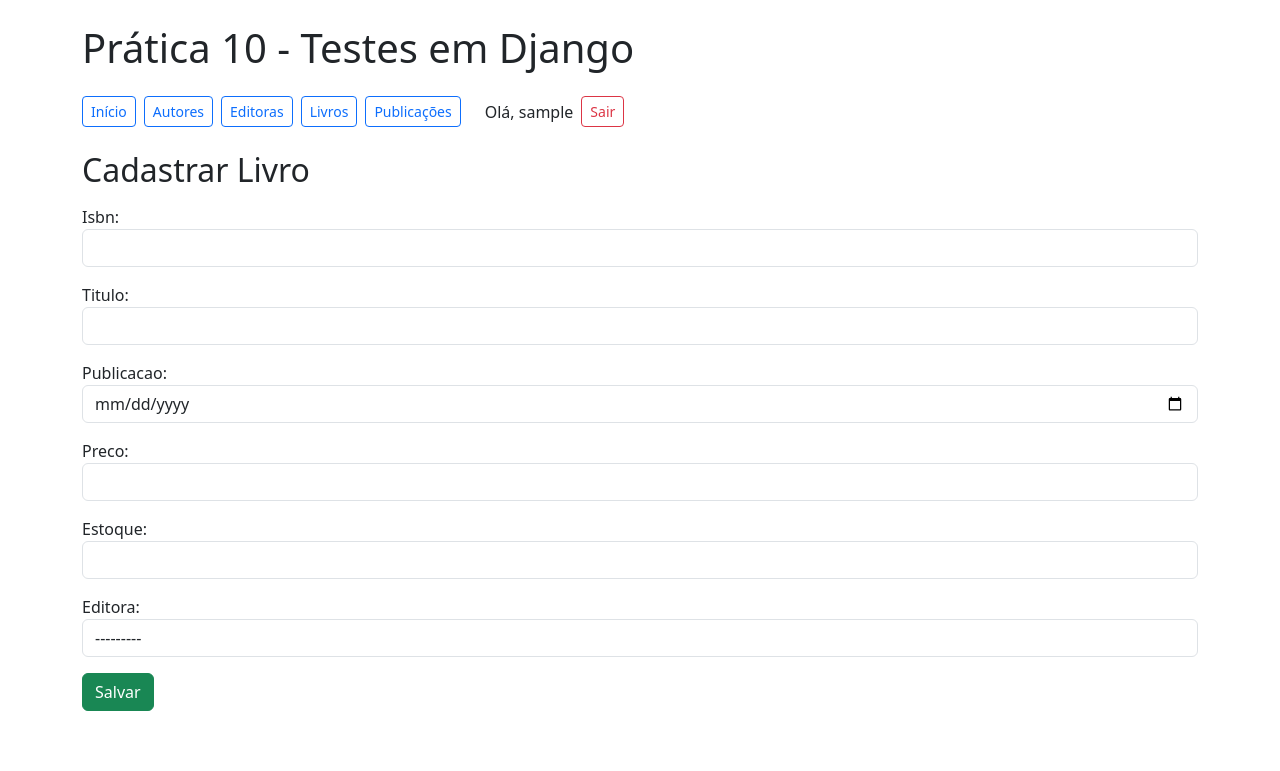
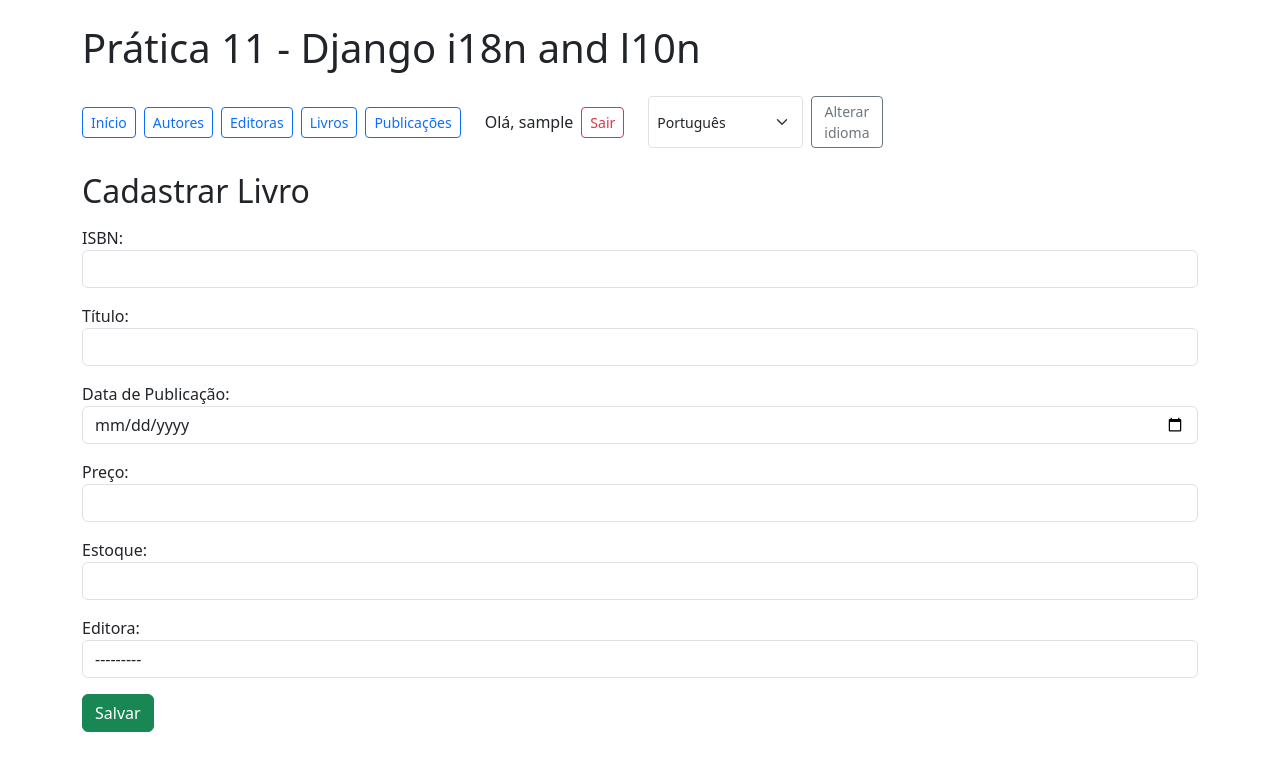
Before and after one commit to MaiconFelipedev/Rapid_Application_Development, a Django app: page /edu/livros/novo/ in a window 1280 px wide. Shown: the top 771 px of the page. Run offline with Django 5.2, Linux system fonts and the light colour scheme; the visitor is signed in with stand-in values (Sample User, id 1); data that the repository does not hold is empty.

Commit message:
Prática 11 - Django i18n and l10n

```diff
--- a/edu/forms.py
+++ b/edu/forms.py
@@ -2,6 +2,7 @@ from django import forms
 from django.contrib.auth.forms import UserCreationForm, AuthenticationForm
 from django.contrib.auth import get_user_model
 from .models import Autor, Editora, Livro, Publica
+from django.utils.translation import gettext_lazy as _
 
 
 class SignUpForm(UserCreationForm):
@@ -51,7 +52,18 @@ class EditoraForm(forms.ModelForm):
 class LivroForm(forms.ModelForm):
     class Meta:
         model = Livro
+
         fields = ['isbn', 'titulo', 'publicacao', 'preco', 'estoque', 'editora']
+
+        labels = {
+            'isbn': _('ISBN'),
+            'titulo': _('Título'),
+            'publicacao': _('Data de Publicação'),
+            'preco': _('Preço'),
+            'estoque': _('Estoque'),
+            'editora': _('Editora'),
+        }
+
         widgets = {
             'isbn': forms.TextInput(attrs={'class': 'form-control'}),
             'titulo': forms.TextInput(attrs={'class': 'form-control'}),
--- a/edu/templates/edu/base.html
+++ b/edu/templates/edu/base.html
@@ -1,3 +1,6 @@
+{% load i18n %}
+{% get_current_language as CURRENT_LANGUAGE %}
+
 <!DOCTYPE html>
 <html lang="pt-BR">
 <head>
@@ -8,14 +11,14 @@
 </head>
 <body>
     <div class="container mt-4">
-        <h1 class="mb-4">Prática 10 - Testes em Django</h1>
+        <h1 class="mb-4">Prática 11 - Django i18n and l10n</h1>
 
         <nav class="mb-4 d-flex align-items-center gap-2 flex-wrap">
-            <a href="{% url 'home' %}" class="btn btn-outline-primary btn-sm">Início</a>
-            <a href="{% url 'autor_list' %}" class="btn btn-outline-primary btn-sm">Autores</a>
-            <a href="{% url 'editora_list' %}" class="btn btn-outline-primary btn-sm">Editoras</a>
-            <a href="{% url 'livro_list' %}" class="btn btn-outline-primary btn-sm">Livros</a>
-            <a href="{% url 'publica_list' %}" class="btn btn-outline-primary btn-sm">Publicações</a>
+            <a href="{% url 'home' %}" class="btn btn-outline-primary btn-sm">{% translate "Início" %}</a>
+<a href="{% url 'autor_list' %}" class="btn btn-outline-primary btn-sm">{% translate "Autores" %}</a>
+<a href="{% url 'editora_list' %}" class="btn btn-outline-primary btn-sm">{% translate "Editoras" %}</a>
+<a href="{% url 'livro_list' %}" class="btn btn-outline-primary btn-sm">{% translate "Livros" %}</a>
+<a href="{% url 'publica_list' %}" class="btn btn-outline-primary btn-sm">{% translate "Publicações" %}</a>
 
             {% if request.user.is_authenticated %}
                 <span class="ms-3">Olá, {{ request.user.username }}</span>
@@ -25,12 +28,32 @@
                     style="display:inline;"
                 >
                     {% csrf_token %}
-                    <button type="submit" class="btn btn-outline-danger btn-sm">Sair</button>
+                    <button type="submit" class="btn btn-outline-danger btn-sm">{% translate "Sair" %}</button>
                 </form>
             {% else %}
-            <a href="{% url 'signin' %}" class="btn btn-outline-primary btn-sm ms-3">Entrar</a>
-            <a href="{% url 'signup' %}" class="btn btn-outline-success btn-sm">Cadastrar</a>
+            <a href="{% url 'signin' %}" class="btn btn-outline-primary btn-sm ms-3">{% translate "Entrar" %}</a>
+            <a href="{% url 'signup' %}" class="btn btn-outline-success btn-sm">{% translate "Cadastrar" %}</a>
             {% endif %}
+
+            <form action="{% url 'set_language' %}" method="post" class="d-flex gap-2 ms-3">
+                {% csrf_token %}
+
+                <input name="next" type="hidden" value="{{ request.get_full_path }}">
+
+                <select name="language" class="form-select form-select-sm">
+                    {% get_available_languages as LANGUAGES %}
+
+                    {% for code, name in LANGUAGES %}
+                        <option value="{{ code }}" {% if code == CURRENT_LANGUAGE %}selected{% endif %}>
+                            {{ name }}
+                        </option>
+                    {% endfor %}
+                </select>
+
+                <button type="submit" class="btn btn-outline-secondary btn-sm">
+                    {% translate "Alterar idioma" %}
+                </button>
+            </form>
 
         </nav>
 
--- a/edu/templates/edu/confirm_delete.html
+++ b/edu/templates/edu/confirm_delete.html
@@ -1,11 +1,12 @@
 {% extends 'edu/base.html' %}
+{% load i18n %}
 
 {% block content %}
 <h2>{{ titulo }}</h2>
-<p>Deseja realmente excluir: <strong>{{ obj }}</strong>?</p>
+<p> {% translate "Deseja realmente excluir" %}: <strong>{{ obj }}</strong>?</p>
 
 <form method="post">
     {% csrf_token %}
-    <button type="submit" class="btn btn-danger">Excluir</button>
+    <button type="submit" class="btn btn-danger">{% translate "Excluir" %}</button>
 </form>
 {% endblock %}
--- a/edu/templates/edu/form.html
+++ b/edu/templates/edu/form.html
@@ -1,4 +1,5 @@
 {% extends 'edu/base.html' %}
+{% load i18n %}
 
 {% block content %}
 <h2>{{ titulo }}</h2>
@@ -6,6 +7,6 @@
 <form method="post" class="mt-3">
     {% csrf_token %}
     {{ form.as_p }}
-    <button type="submit" class="btn btn-success">Salvar</button>
+    <button type="submit" class="btn btn-success">{% translate "Salvar" %}</button>
 </form>
 {% endblock %}
--- a/edu/views.py
+++ b/edu/views.py
@@ -9,6 +9,7 @@ from django.http import HttpResponseNotAllowed
 from django.utils.http import url_has_allowed_host_and_scheme
 from django.shortcuts import render, redirect
 from .forms import SignUpForm, SignInForm
+from django.utils.translation import gettext as _
 
 def home(request):
     return redirect('livro_list')
@@ -66,7 +67,7 @@ def autor_create(request):
             return redirect('autor_list')
     else:
         form = AutorForm()
-    return render(request, 'edu/form.html', {'form': form, 'titulo': 'Cadastrar Autor'})
+    return render(request, 'edu/form.html', {'form': form, 'titulo': _('Cadastrar Autor')})
 
 @login_required
 def autor_update(request, id):
@@ -78,7 +79,7 @@ def autor_update(request, id):
             return redirect('autor_list')
     else:
         form = AutorForm(instance=autor)
-    return render(request, 'edu/form.html', {'form': form, 'titulo': 'Editar Autor'})
+    return render(request, 'edu/form.html', {'form': form, 'titulo': _('Editar Autor')})
 
 @login_required
 def autor_delete(request, id):
@@ -86,7 +87,7 @@ def autor_delete(request, id):
     if request.method == 'POST':
         autor.delete()
         return redirect('autor_list')
-    return render(request, 'edu/confirm_delete.html', {'obj': autor, 'titulo': 'Excluir Autor'})
+    return render(request, 'edu/confirm_delete.html', {'obj': autor, 'titulo': _('Excluir Autor')})
 
 
 # ---------------- EDITORA ----------------
@@ -103,7 +104,7 @@ def editora_create(request):
             return redirect('editora_list')
     else:
         form = EditoraForm()
-    return render(request, 'edu/form.html', {'form': form, 'titulo': 'Cadastrar Editora'})
+    return render(request, 'edu/form.html', {'form': form, 'titulo': _('Cadastrar Editora')})
 
 @login_required
 def editora_update(request, id):
@@ -115,7 +116,7 @@ def editora_update(request, id):
             return redirect('editora_list')
     else:
         form = EditoraForm(instance=editora)
-    return render(request, 'edu/form.html', {'form': form, 'titulo': 'Editar Editora'})
+    return render(request, 'edu/form.html', {'form': form, 'titulo': _('Editar Editora')})
 
 @login_required
 def editora_delete(request, id):
@@ -123,7 +124,7 @@ def editora_delete(request, id):
     if request.method == 'POST':
         editora.delete()
         return redirect('editora_list')
-    return render(request, 'edu/confirm_delete.html', {'obj': editora, 'titulo': 'Excluir Editora'})
+    return render(request, 'edu/confirm_delete.html', {'obj': editora, 'titulo': _('Excluir Editora')})
 
 
 # ---------------- LIVRO ----------------
@@ -156,8 +157,7 @@ def livro_create(request):
             return redirect('livro_list')
     else:
         form = LivroForm()
-    return render(request, 'edu/form.html', {'form': form, 'titulo': 'Cadastrar Livro'})
-
+    return render(request, 'edu/form.html', {'form': form, 'titulo': _('Cadastrar Livro')})
 @permission_required('edu.change_livro', raise_exception=True)
 def livro_update(request, id):
     livro = get_object_or_404(Livro, id=id)
@@ -168,7 +168,7 @@ def livro_update(request, id):
             return redirect('livro_list')
     else:
         form = LivroForm(instance=livro)
-    return render(request, 'edu/form.html', {'form': form, 'titulo': 'Editar Livro'})
+    return render(request, 'edu/form.html', {'form': form, 'titulo': _('Editar Livro')})
 
 @permission_required('edu.delete_livro', raise_exception=True)
 def livro_delete(request, id):
@@ -176,7 +176,7 @@ def livro_delete(request, id):
     if request.method == 'POST':
         livro.delete()
         return redirect('livro_list')
-    return render(request, 'edu/confirm_delete.html', {'obj': livro, 'titulo': 'Excluir Livro'})
+    return render(request, 'edu/confirm_delete.html', {'obj': livro, 'titulo': _('Excluir Livro')})
 
 
 # ---------------- PUBLICA ----------------
@@ -193,7 +193,7 @@ def publica_create(request):
             return redirect('publica_list')
     else:
         form = PublicaForm()
-    return render(request, 'edu/form.html', {'form': form, 'titulo': 'Cadastrar Publicação'})
+    return render(request, 'edu/form.html', {'form': form, 'titulo': _('Cadastrar Publicação')})
 
 @login_required
 def publica_update(request, id):
@@ -205,7 +205,7 @@ def publica_update(request, id):
             return redirect('publica_list')
     else:
         form = PublicaForm(instance=publicacao)
-    return render(request, 'edu/form.html', {'form': form, 'titulo': 'Editar Publicação'})
+    return render(request, 'edu/form.html', {'form': form, 'titulo': _('Editar Publicação')})
 
 @login_required
 def publica_delete(request, id):
@@ -213,4 +213,4 @@ def publica_delete(request, id):
     if request.method == 'POST':
         publicacao.delete()
         return redirect('publica_list')
-    return render(request, 'edu/confirm_delete.html', {'obj': publicacao, 'titulo': 'Excluir Publicação'})
+    return render(request, 'edu/confirm_delete.html', {'obj': publicacao, 'titulo': _('Excluir Publicação')})
--- a/myapp/urls.py
+++ b/myapp/urls.py
@@ -20,5 +20,6 @@ from django.urls import include, path
 urlpatterns = [
     path('admin/', admin.site.urls),
     path('blog/', include('blog.urls')),
-    path('edu/', include('edu.urls'))
+    path('edu/', include('edu.urls')),
+    path('i18n/', include('django.conf.urls.i18n')),
 ]
```
Also changed, not shown: edu/templates/edu/livro_list.html (+13 -12 lines), myapp/settings.py (+12 -1 lines), locale/en/LC_MESSAGES/django.po (added), 2 other files.
